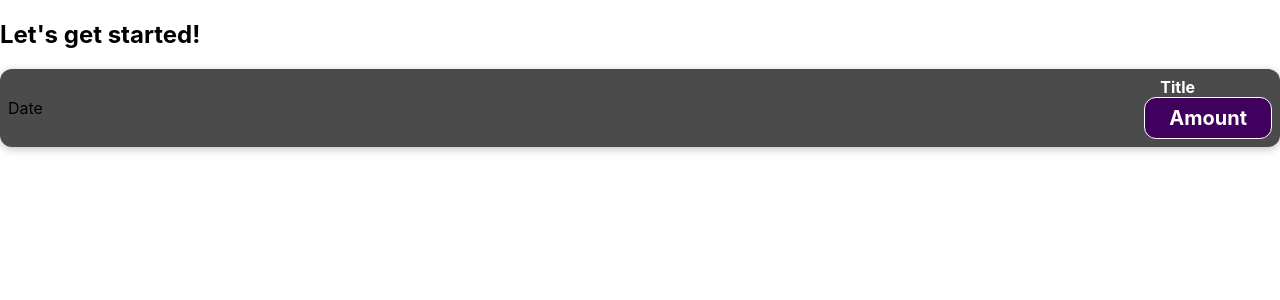
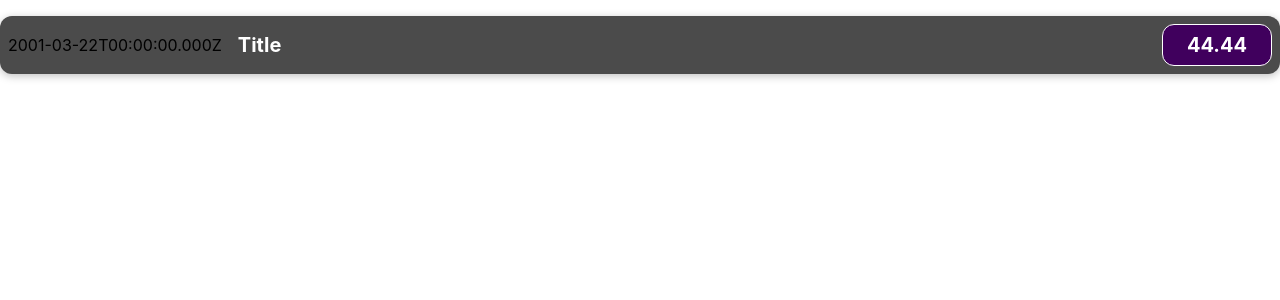
Before and after one commit to Changwhi/Expense-tracker, a React (Create React App) app: page / in a window 1280 px wide. Shown: the top 300 px of the page. Built offline with nearby package versions, Linux system fonts and the light colour scheme.

Commit message:
use javascript property

```diff
--- a/src/App.js
+++ b/src/App.js
@@ -2,7 +2,6 @@ import ExpenseItem from './components/ExpenseItem';
 function App() {
   return (
       <div>
-      <h2>Let's get started!</h2>
         <ExpenseItem/>
       </div>
   );
--- a/src/components/ExpenseItem.js
+++ b/src/components/ExpenseItem.js
@@ -1,11 +1,17 @@
+import { wait } from '@testing-library/user-event/dist/utils';
 import './ExpenseItem.css'
 function ExpenseItem() {
+    const expenseDate = new Date(2001, 2, 22);
+    const expenseTitle = "Title";
+    const expnesePrice = 44.44;
+
+    console.log(expenseDate.toISOString());
     return (
         <div className='expense-item'>
-        <div>Date</div>
-        <div className='expense-item__descrption'>
-        <h2>Title</h2>
-        <div className='expense-item__price'>Amount</div>
+        <div>{expenseDate.toISOString()}</div>
+        <div className='expense-item__description'>
+        <h2>{expenseTitle}</h2>
+        <div className='expense-item__price'>{expnesePrice}</div>
         </div>
         </div>
 );
```
